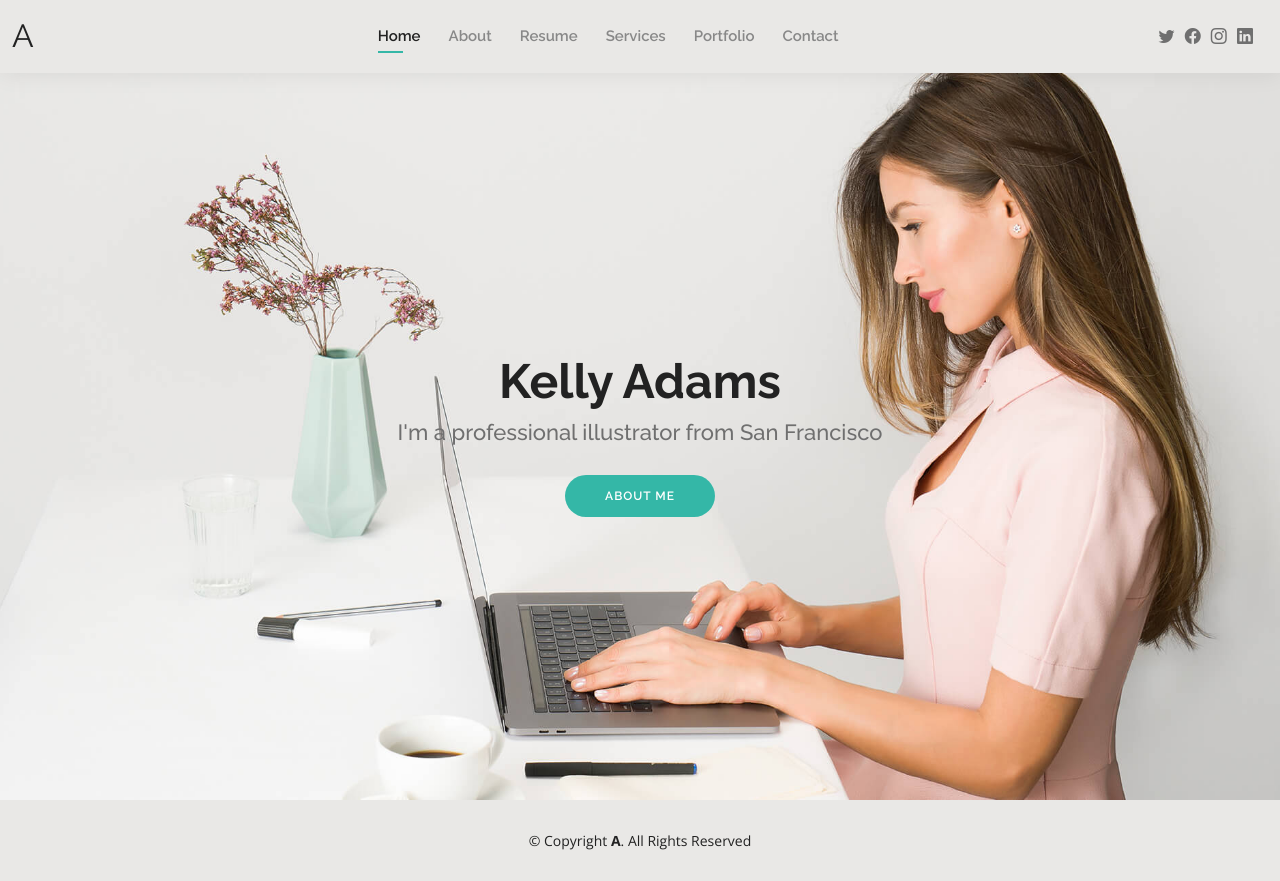
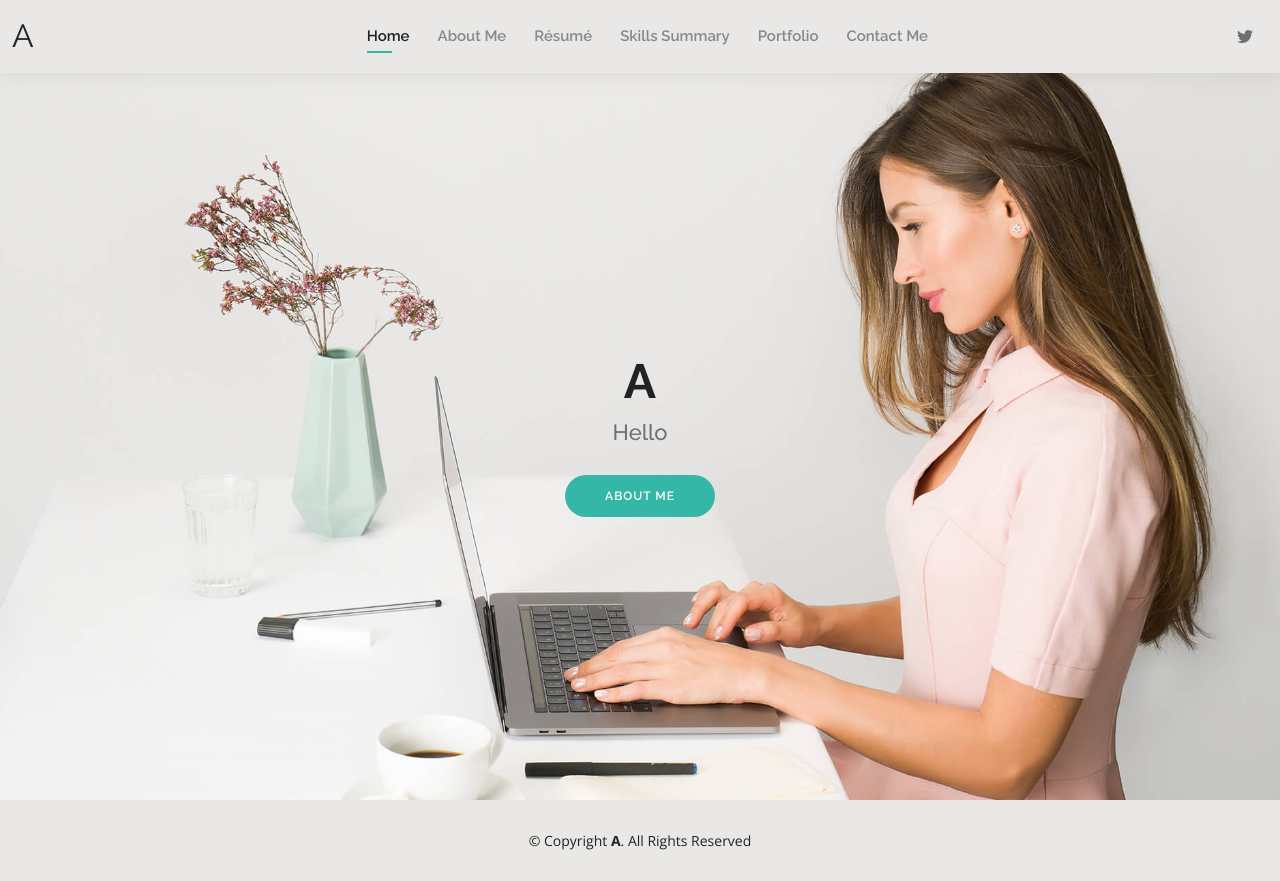
Before and after one commit to alyssajustine/alyssa.github.io, a plain HTML site: page index.html in a window 1280 px wide. Drawn offline with nearby package versions, Linux system fonts and the light colour scheme.

Commit message:
Update index.html

```diff
--- a/index.html
+++ b/index.html
@@ -5,7 +5,7 @@
   <meta charset="utf-8">
   <meta content="width=device-width, initial-scale=1.0" name="viewport">
 
-  <title>Kelly Bootstrap Template - Index</title>
+  <title>A</title>
   <meta content="" name="description">
   <meta content="" name="keywords">
 
@@ -48,20 +48,17 @@
       <nav id="navbar" class="navbar order-last order-lg-0">
         <ul>
           <li><a class="active" href="index.html">Home</a></li>
-          <li><a href="about.html">About</a></li>
-          <li><a href="resume.html">Resume</a></li>
-          <li><a href="services.html">Services</a></li>
+          <li><a href="about.html">About Me</a></li>
+          <li><a href="resume.html">Résumé</a></li>
+          <li><a href="skills.html">Skills Summary</a></li>
           <li><a href="portfolio.html">Portfolio</a></li>
-          <li><a href="contact.html">Contact</a></li>
+          <li><a href="contact.html">Contact Me</a></li>
         </ul>
         <i class="bi bi-list mobile-nav-toggle"></i>
       </nav><!-- .navbar -->
 
       <div class="header-social-links">
         <a href="#" class="twitter"><i class="bi bi-twitter"></i></a>
-        <a href="#" class="facebook"><i class="bi bi-facebook"></i></a>
-        <a href="#" class="instagram"><i class="bi bi-instagram"></i></a>
-        <a href="#" class="linkedin"><i class="bi bi-linkedin"></i></i></a>
       </div>
 
     </div>
@@ -71,8 +68,8 @@
   <!-- ======= Hero Section ======= -->
   <section id="hero" class="d-flex align-items-center">
     <div class="container d-flex flex-column align-items-center" data-aos="zoom-in" data-aos-delay="100">
-      <h1>Kelly Adams</h1>
-      <h2>I'm a professional illustrator from San Francisco</h2>
+      <h1>A</h1>
+      <h2>Hello</h2>
       <a href="about.html" class="btn-about">About Me</a>
     </div>
   </section><!-- End Hero -->
```
